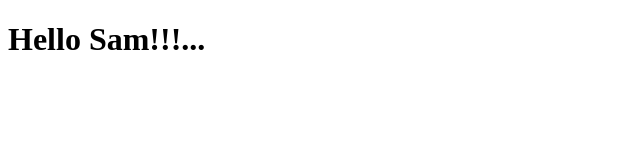
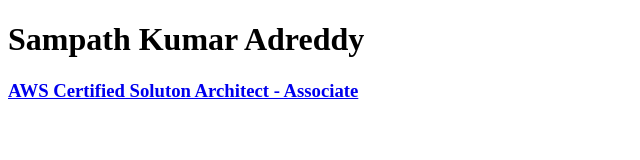
Before and after one commit to SampathAdreddy/me, a plain HTML site: page index.html in a window 1280 px wide. Shown: the whole page, without its empty margins (0-640 px from the left). Drawn offline with Linux system fonts and the light colour scheme.

Commit message:
added AWS SA cert

```diff
--- a/index.html
+++ b/index.html
@@ -1,6 +1,8 @@
 <!DOCTYPE html>
 <html>
 <body>
-<h1>Hello Sam!!!...</h1>
+<h1>Sampath Kumar Adreddy</h1>
+<a  href="https://www.youracclaim.com/badges/a534b1b9-c75b-4993-8263-0b53f92c9e04"> <h3>AWS Certified Soluton Architect - Associate </h3></a>
+</br>
 </body>
 </html>
```
